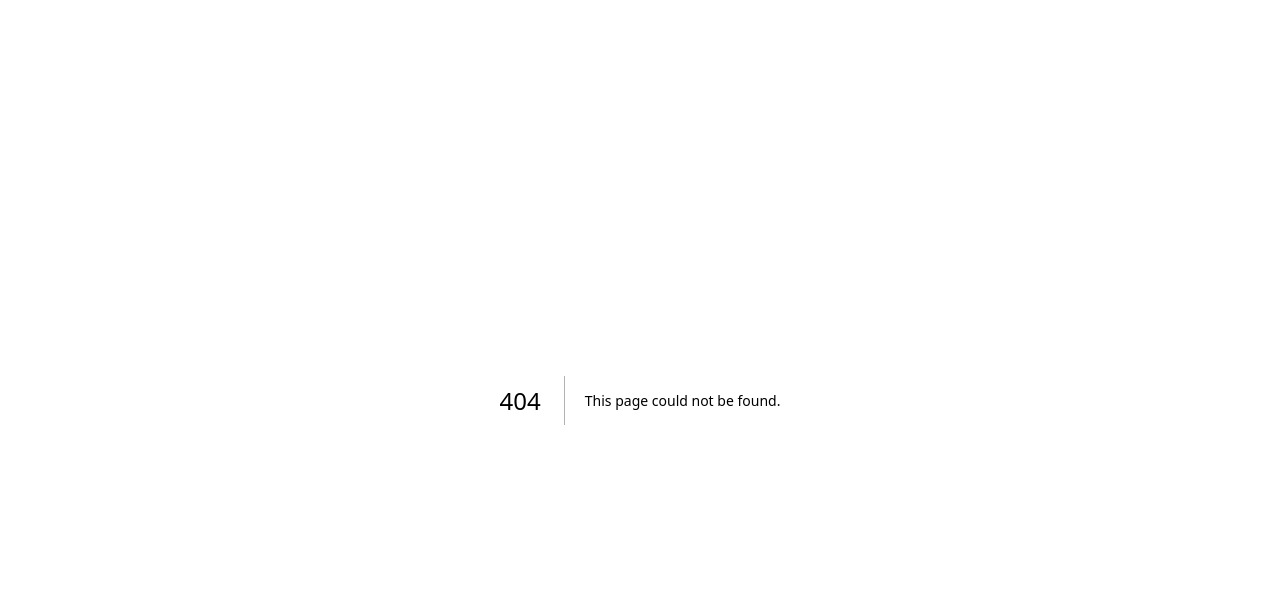
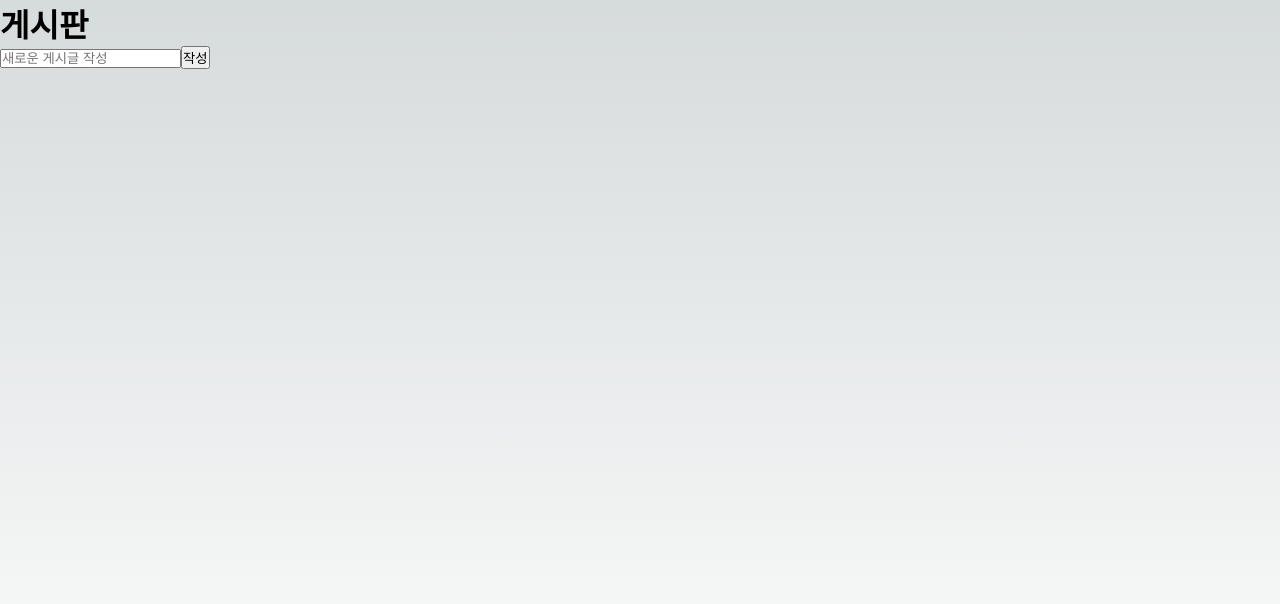
Before and after one commit to awjae/as-mng, a Next.js app: page /board in a window 1280 px wide. Before the commit this address had no page. Shown: the top 604 px of the page. Built offline with nearby package versions, Linux system fonts and the light colour scheme.

Commit message:
[ADD] : 게시판 컴포넌트 작성

```diff
--- /dev/null
+++ b/src/components/Board.tsx
@@ -0,0 +1,42 @@
+// components/Board.tsx
+
+import React, { useState } from "react";
+
+const Board: React.FC = () => {
+  const [posts, setPosts] = useState<string[]>([]);
+  const [newPost, setNewPost] = useState<string>("");
+
+  const handleNewPostChange = (e: React.ChangeEvent<HTMLInputElement>) => {
+    setNewPost(e.target.value);
+  };
+
+  const handleNewPostSubmit = (e: React.FormEvent<HTMLFormElement>) => {
+    e.preventDefault();
+    if (newPost.trim() !== "") {
+      setPosts((prevPosts) => [...prevPosts, newPost]);
+      setNewPost("");
+    }
+  };
+
+  return (
+    <div>
+      <h1>게시판</h1>
+      <form onSubmit={handleNewPostSubmit}>
+        <input
+          type="text"
+          placeholder="새로운 게시글 작성"
+          value={newPost}
+          onChange={handleNewPostChange}
+        />
+        <button type="submit">작성</button>
+      </form>
+      <ul>
+        {posts.map((post, index) => (
+          <li key={index}>{post}</li>
+        ))}
+      </ul>
+    </div>
+  );
+};
+
+export default Board;
--- a/src/pages/api/login.ts
+++ b/src/pages/api/login.ts
@@ -19,10 +19,11 @@ export default async function handler(req: NextApiRequest, res: NextApiResponse)
   // } else {
   //   res.status(401).json({ message: '이메일 또는 비밀번호가 올바르지 않습니다.' });
   // }
+
   try {
     const result = await client.query('SELECT * FROM users WHERE email = $1 AND password = $2', [email, password]);
     if (result.rowCount === 1) {
-      res.status(200).json({ message: '로그인 성공!' });
+      res.status(200).json({ message: '로그인 성공!', result: result.rows[0] });
     } else {
       res.status(401).json({ message: '이메일 또는 비밀번호가 올바르지 않습니다.' });
     }
--- /dev/null
+++ b/src/pages/board/index.tsx
@@ -0,0 +1,11 @@
+import Board from "@/components/Board"
+import LoginForm from "@/components/LoginForm"
+import styles from '@/styles/Home.module.css'
+
+export default function Home() {
+  return (
+    <main className={styles.main}>
+      <Board></Board>
+    </main>
+  )
+}
```
Also changed, not shown: src/components/LoginForm.tsx (+6 -1 lines).
